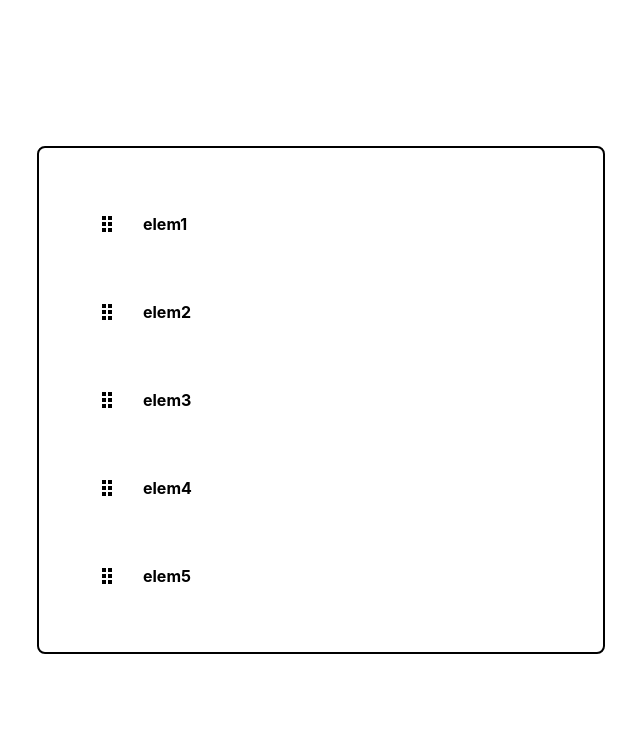
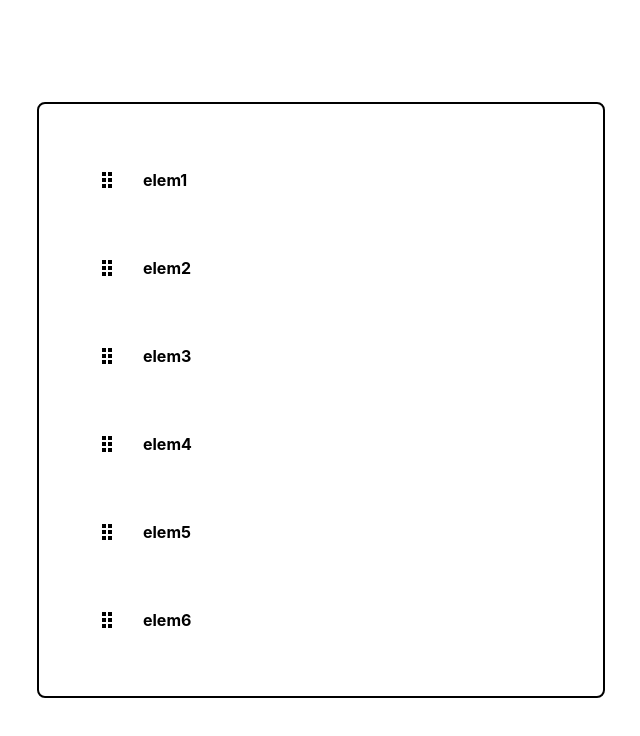
Before and after one commit to Anindra123/sortable-list, a React (Vite) app: page / in a window 1280 px wide. Shown: the top 736 px of the page, without its empty margins (319-959 px from the left). Built offline with nearby package versions, Linux system fonts and the light colour scheme.

Commit message:
allow to pass child component to makesortable

```diff
--- a/src/App.tsx
+++ b/src/App.tsx
@@ -1,63 +1,26 @@
 
-import { useState } from 'react'
 import './App.css'
-import ChildrenBlock from './component/ChildrenBlock'
+import ChildBlock from './component/ChildBlock'
 import MakeSortable from './component/MakeSortable'
-import DragHandler from './component/DragHandler'
-import debounce from './helper/Debounce'
-import useDrag from './hook/useDrag'
-import { DragContext } from './context/DragContext'
+
 
 function App() {
-  const elementArray: string[] =
-    ["elem1", "elem2", "elem3", "elem4", "elem5"]
-  const [isDraggable, setIsDraggable] = useState(false);
-
-  const [isTop, isBottom, children, dragItemIndex, dragOverItemIndex,
-    handleDragStart, handleDrop, handleDragEnd, handleDragOver,
-    handleDragEnter, handleDragLeave] = useDrag({ elementArray })
-
-  function handleHandlerMouseDown() {
-    setIsDraggable(true)
-
-  }
-  function handleHandlerMouseUp() {
-    setIsDraggable(false);
-  }
-
-  const debounce_call = debounce(handleHandlerMouseUp, 300)
-  debounce_call();
-
+  const childElments = [
+    <ChildBlock title='elem1' />,
+    <ChildBlock title='elem2' />,
+    <ChildBlock title='elem3' />,
+    <ChildBlock title='elem4' />,
+    <ChildBlock title='elem5' />,
+    <ChildBlock title='elem6' />,
+  ]
 
 
   return (
     <>
-      <DragContext.Provider value={{
-        isTop: isTop,
-        isBottom: isBottom,
-        dragItemIndex: dragItemIndex
-        , dragOverItemIndex: dragOverItemIndex, handleDragEnd: handleDragEnd
-        , handleDragStart: handleDragStart
-        , handleDragEnter: handleDragEnter
-        , handleDragOver: handleDragOver
-        , handleDrop: handleDrop
-        , handleDragLeave: handleDragLeave
-      }}>
-        <MakeSortable>
-          {children.map((elementTitle, id) => (
-            <ChildrenBlock title={elementTitle}
-              id={id}
-              isDraggable={isDraggable}
-              key={id} >
-              <DragHandler
-                handleHandlerMouseDown={handleHandlerMouseDown}
-                handleHandlerMouseUp={handleHandlerMouseUp} />
+
+      <MakeSortable childElements={childElments} />
 
 
-            </ChildrenBlock>
-          ))}
-        </MakeSortable>
-      </DragContext.Provider>
     </>
   )
 }
--- /dev/null
+++ b/src/component/ChildBlock.tsx
@@ -0,0 +1,7 @@
+export default function ChildBlock({ title }: { title: string }) {
+    return (
+        <div className="childBlock-text-container">
+            <p className="childBlock-text">{title}</p>
+        </div>
+    )
+}
--- a/src/component/ChildrenBlock.tsx
+++ /dev/null
@@ -1,39 +0,0 @@
-import { useContext } from "react"
-import { DragContext } from "../context/DragContext"
-
-interface ChildrenBlockProps {
-    title: string
-    id: number,
-    isDraggable: boolean,
-    children: React.ReactNode,
-}
-
-export default function ChildrenBlock({ title
-    , id, isDraggable, children }: ChildrenBlockProps) {
-
-    const {
-        isTop, isBottom, dragOverItemIndex, handleDragStart, handleDrop,
-        handleDragEnter, handleDragEnd, handleDragOver, handleDragLeave } = useContext(DragContext);
-
-    return (
-        <>
-            <div className={`top-bar ${dragOverItemIndex === id && isTop && "visible"}`}></div>
-            <div draggable={isDraggable}
-                onDragStart={(event) => handleDragStart(id, event)}
-                onDrop={(event) => handleDrop(event)}
-                onDragEnter={(event) => handleDragEnter(id, event)}
-                onDragEnd={handleDragEnd}
-                onDragOver={(event) => handleDragOver(event)}
-                onDragLeave={(event) => handleDragLeave(event)}
-                className={`childrenBlock`} id={id.toString()}>
-                <div className="child-block-content-container">
-                    {children}
-                    <div className="childBlock-text-container">
-                        <p className="childBlock-text">{title}</p>
-                    </div>
-                </div>
-            </div>
-            <div className={`bottom-bar ${dragOverItemIndex === id && isBottom && "visible"}`} ></div>
-        </>
-    )
-}
--- /dev/null
+++ b/src/component/ChildrenWrapper.tsx
@@ -0,0 +1,19 @@
+
+
+interface ChildrenContainerProps {
+    dragHandler: React.ReactNode,
+    childBlock: React.ReactNode,
+}
+
+export default function ChildrenWrapper({ dragHandler, childBlock }: ChildrenContainerProps) {
+
+    return (
+        <>
+
+            <div className="child-block-content-container">
+                {dragHandler}
+                {childBlock}
+            </div>
+        </>
+    )
+}
--- a/src/component/MakeSortable.tsx
+++ b/src/component/MakeSortable.tsx
@@ -1,8 +1,61 @@
+import debounce from '../helper/Debounce'
+import useDrag from '../hook/useDrag'
 
-export default function MakeSortable({ children }: { children: React.ReactNode }) {
+import DragHandler from '../component/DragHandler'
+
+import ChildrenWrapper from './ChildrenWrapper'
+import useDraggable from '../hook/useDraggable'
+import useDragIndicator from '../hook/useDragIndicator'
+
+
+interface MakeSortableProps {
+    childElements: Array<React.JSX.Element>
+}
+
+export default function MakeSortable({ childElements }: MakeSortableProps) {
+
+    const [children, dragOverItemIndex,
+        handleDragStart, handleDrop, handleDragEnd,
+        handleDragEnter] = useDrag({ elementArray: childElements })
+
+    const [isDraggable, handleHandlerMouseDown, handleHandlerMouseUp] =
+        useDraggable({ draggable: false });
+
+    const [isTop, isBottom, handleDragOver] = useDragIndicator({ topValue: false, bottomValue: false })
+
+    const debounce_call = debounce(handleHandlerMouseUp, 300)
+    debounce_call();
+
     return (
+
         <div className="main-container">
-            {children}
+            {children.map((ChildBlock, id) => (
+
+                <div key={id}>
+
+                    <div className={`top-bar ${dragOverItemIndex === id && isTop && "visible"}`}></div>
+                    <div draggable={isDraggable}
+                        onDragStart={(event) => handleDragStart(id, event)}
+                        onDrop={(event) => handleDrop(event)}
+                        onDragEnter={(event) => handleDragEnter(id, event)}
+                        onDragEnd={handleDragEnd}
+                        onDragOver={(event) => handleDragOver(event)}
+                        className={`childrenBlock`} id={id.toString()}>
+                        <ChildrenWrapper
+
+                            dragHandler={
+                                <DragHandler
+                                    handleHandlerMouseDown={handleHandlerMouseDown}
+                                    handleHandlerMouseUp={handleHandlerMouseUp} />
+
+                            } childBlock={ChildBlock}
+                        />
+                    </div>
+                    <div className={`bottom-bar ${dragOverItemIndex === id && isBottom && "visible"}`} ></div>
+
+                </div>
+            ))}
         </div>
+
     )
 }
--- a/src/hook/useDrag.ts
+++ b/src/hook/useDrag.ts
@@ -12,9 +12,6 @@ export default function useDrag({
   const [dragOverItemIndex, setDragOverItemIndex] = useState<
     number | undefined
   >(undefined);
-
-  const [isTop, setTop] = useState(false);
-  const [isBottom, setBottom] = useState(false);
 
   function handleDragStart(id: number) {
     setDragItemIndex(id);
@@ -42,43 +39,17 @@ export default function useDrag({
     setDragOverItemIndex(undefined);
   }
 
-  function handleDragOver(event: React.DragEvent<HTMLDivElement>) {
-    event.preventDefault();
-
-    const dragOverItem = event.currentTarget;
-    const dragOverItemRect = dragOverItem.getBoundingClientRect();
-    // const top_bar = document.getElementById("top" + dragOverItem.id);
-    // const bottom_bar = document.getElementById("bottom" + dragOverItem.id);
-
-    if (event.clientY < dragOverItemRect.bottom - dragOverItemRect.height / 2) {
-      setTop(true);
-      setBottom(false);
-    } else {
-      setBottom(true);
-      setTop(false);
-    }
-  }
-
   function handleDragEnter(id: number, event: React.DragEvent<HTMLDivElement>) {
     console.log(event.currentTarget);
     setDragOverItemIndex(id);
   }
 
-  function handleDragLeave(event: React.DragEvent<HTMLDivElement>) {
-    console.log(event.currentTarget.id, dragOverItemIndex);
-  }
-
   return [
-    isTop,
-    isBottom,
     children,
-    dragItemIndex,
     dragOverItemIndex,
     handleDragStart,
     handleDrop,
     handleDragEnd,
-    handleDragOver,
     handleDragEnter,
-    handleDragLeave,
   ];
 }
--- /dev/null
+++ b/src/hook/useDragIndicator.ts
@@ -0,0 +1,31 @@
+import { useState } from "react";
+
+interface useDragIndicatorHookProp {
+  topValue: boolean;
+  bottomValue: boolean;
+}
+
+export default function useDragIndicator({
+  topValue,
+  bottomValue,
+}: useDragIndicatorHookProp) {
+  const [isTop, setTop] = useState(topValue);
+  const [isBottom, setBottom] = useState(bottomValue);
+
+  function handleDragOver(event: React.DragEvent<HTMLDivElement>) {
+    event.preventDefault();
+
+    const dragOverItem = event.currentTarget;
+    const dragOverItemRect = dragOverItem.getBoundingClientRect();
+
+    if (event.clientY < dragOverItemRect.bottom - dragOverItemRect.height / 2) {
+      setTop(true);
+      setBottom(false);
+    } else {
+      setBottom(true);
+      setTop(false);
+    }
+  }
+
+  return [isTop, isBottom, handleDragOver] as const;
+}
--- /dev/null
+++ b/src/hook/useDraggable.ts
@@ -0,0 +1,18 @@
+import { useState } from "react";
+
+interface useDraggableHookProp {
+  draggable: boolean;
+}
+
+export default function useDraggable({ draggable }: useDraggableHookProp) {
+  const [isDraggable, setIsDraggable] = useState(draggable);
+
+  function handleHandlerMouseDown() {
+    setIsDraggable(true);
+  }
+  function handleHandlerMouseUp() {
+    setIsDraggable(false);
+  }
+
+  return [isDraggable, handleHandlerMouseDown, handleHandlerMouseUp] as const;
+}
```
Also changed, not shown: src/types/DragHookTypes.ts (+3 -8 lines).
